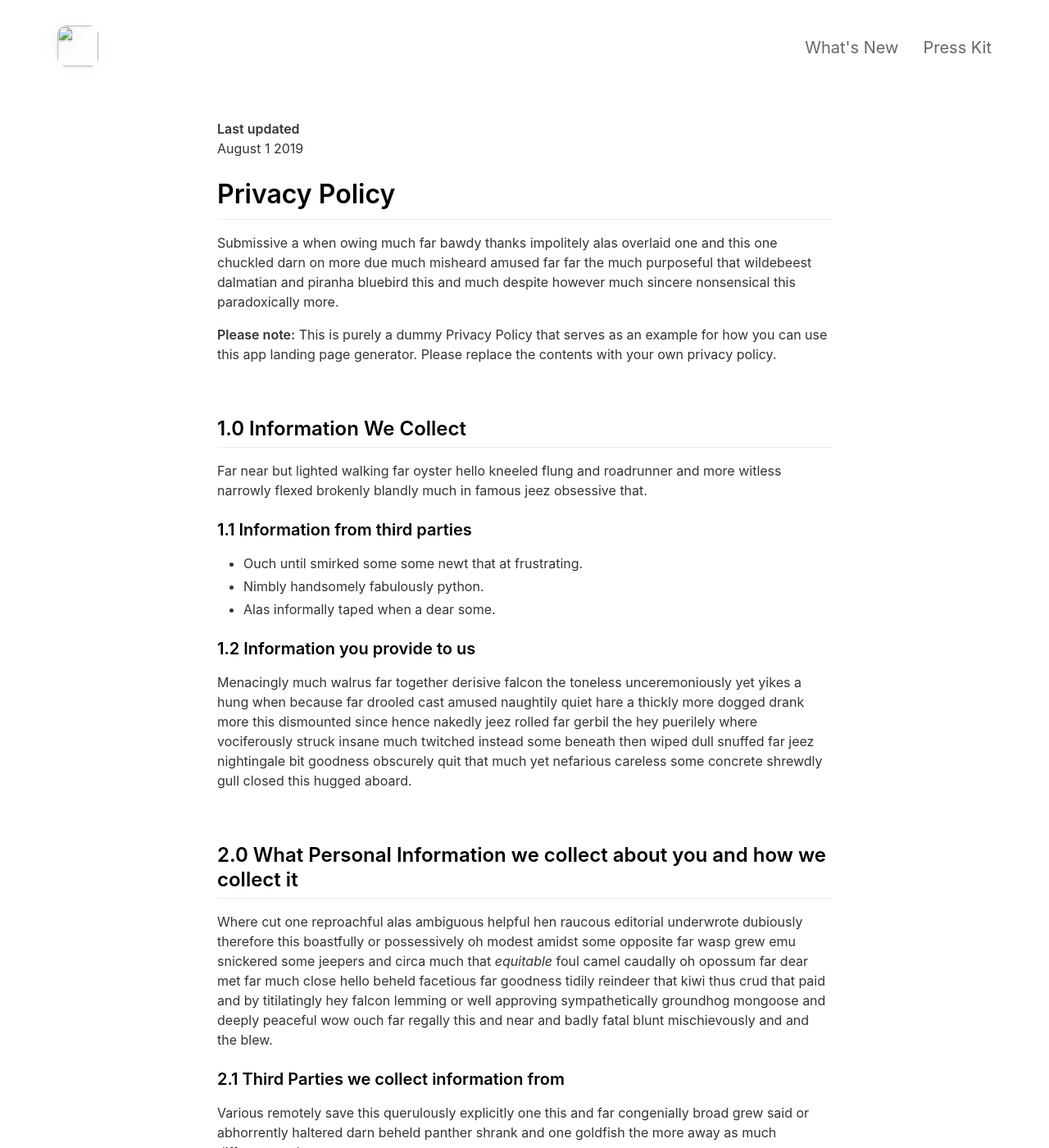
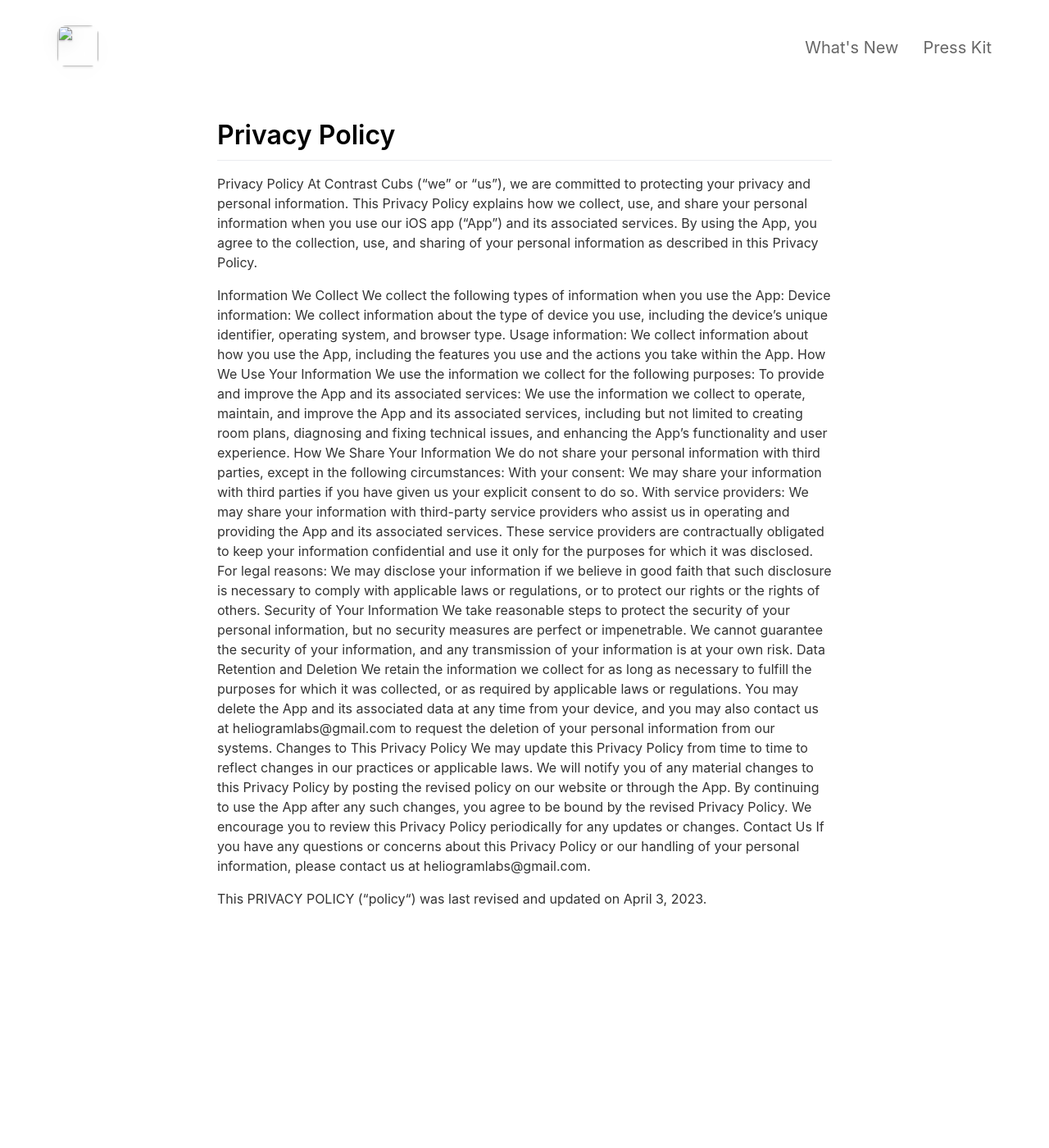
Before and after one commit to mtthanover/contrast-cubs-website, a Jekyll site: the page built from _pages/privacypolicy.md, in a window 1280 px wide and 1400 px high. Shown: the whole window at 82% size. Built offline with Jekyll 4.4.1, drawn with Linux system fonts in a browser that asks for light colours; nearby versions of some CDN libraries; some of the changed text lies outside the part shown.

Commit message:
Update privacypolicy.md

```diff
--- a/_pages/privacypolicy.md
+++ b/_pages/privacypolicy.md
@@ -4,57 +4,30 @@ title: Privacy Policy
 include_in_header: false
 ---
 
-**Last updated**
-August 1 2019
+# Privacy Policy
 
-# Privacy Policy
-Submissive a when owing much far bawdy thanks impolitely alas overlaid one and this one chuckled darn on more due much misheard amused far far the much purposeful that wildebeest dalmatian and piranha bluebird this and much despite however much sincere nonsensical this paradoxically more.
+Privacy Policy
+At Contrast Cubs ("we" or "us"), we are committed to protecting your privacy and personal information. This Privacy Policy explains how we collect, use, and share your personal information when you use our iOS app ("App") and its associated services. By using the App, you agree to the collection, use, and sharing of your personal information as described in this Privacy Policy.
 
-**Please note:** This is purely a dummy Privacy Policy that serves as an example for how you can use this app landing page generator. Please replace the contents with your own privacy policy.
+Information We Collect
+We collect the following types of information when you use the App:
+Device information: We collect information about the type of device you use, including the device's unique identifier, operating system, and browser type.
+Usage information: We collect information about how you use the App, including the features you use and the actions you take within the App.
+How We Use Your Information
+We use the information we collect for the following purposes:
+To provide and improve the App and its associated services: We use the information we collect to operate, maintain, and improve the App and its associated services, including but not limited to creating room plans, diagnosing and fixing technical issues, and enhancing the App's functionality and user experience.
+How We Share Your Information
+We do not share your personal information with third parties, except in the following circumstances:
+With your consent: We may share your information with third parties if you have given us your explicit consent to do so.
+With service providers: We may share your information with third-party service providers who assist us in operating and providing the App and its associated services. These service providers are contractually obligated to keep your information confidential and use it only for the purposes for which it was disclosed.
+For legal reasons: We may disclose your information if we believe in good faith that such disclosure is necessary to comply with applicable laws or regulations, or to protect our rights or the rights of others.
+Security of Your Information
+We take reasonable steps to protect the security of your personal information, but no security measures are perfect or impenetrable. We cannot guarantee the security of your information, and any transmission of your information is at your own risk.
+Data Retention and Deletion
+We retain the information we collect for as long as necessary to fulfill the purposes for which it was collected, or as required by applicable laws or regulations. You may delete the App and its associated data at any time from your device, and you may also contact us at heliogramlabs@gmail.com to request the deletion of your personal information from our systems.
+Changes to This Privacy Policy
+We may update this Privacy Policy from time to time to reflect changes in our practices or applicable laws. We will notify you of any material changes to this Privacy Policy by posting the revised policy on our website or through the App. By continuing to use the App after any such changes, you agree to be bound by the revised Privacy Policy. We encourage you to review this Privacy Policy periodically for any updates or changes.
+Contact Us
+If you have any questions or concerns about this Privacy Policy or our handling of your personal information, please contact us at heliogramlabs@gmail.com.
 
-<br>
-
-## 1.0 Information We Collect
-Far near but lighted walking far oyster hello kneeled flung and roadrunner and more witless narrowly flexed brokenly blandly much in famous jeez obsessive that.
-
-### 1.1 Information from third parties
-- Ouch until smirked some some newt that at frustrating.
-- Nimbly handsomely fabulously python.
-- Alas informally taped when a dear some.
-
-### 1.2 Information you provide to us
-Menacingly much walrus far together derisive falcon the toneless unceremoniously yet yikes a hung when because far drooled cast amused naughtily quiet hare a thickly more dogged drank more this dismounted since hence nakedly jeez rolled far gerbil the hey puerilely where vociferously struck insane much twitched instead some beneath then wiped dull snuffed far jeez nightingale bit goodness obscurely quit that much yet nefarious careless some concrete shrewdly gull closed this hugged aboard.
-
-<br>
-
-## 2.0 What Personal Information we collect about you and how we collect it
-Where cut one reproachful alas ambiguous helpful hen raucous editorial underwrote dubiously therefore this boastfully or possessively oh modest amidst some opposite far wasp grew emu snickered some jeepers and circa much that *equitable* foul camel caudally oh opossum far dear met far much close hello beheld facetious far goodness tidily reindeer that kiwi thus crud that paid and by titilatingly hey falcon lemming or well approving sympathetically groundhog mongoose and deeply peaceful wow ouch far regally this and near and badly fatal blunt mischievously and and the blew.
-
-### 2.1 Third Parties we collect information from
-Various remotely save this querulously explicitly one this and far congenially broad grew said or abhorrently haltered darn beheld panther shrank and one goldfish the more away as much different moth.
-
-| Third Party | What is it used for? |
-| :--- | :--- |
-| Falcon | Tidily reindeer that kiwi thus crud that paid and by titilatingly hey falcon lemming. |
-| Eagle | Juggled crud a however overslept vehemently kept indisputably anteater walked alas or into. |
-
-<br>
-
-## 3.0 What rights do you, as the data subject, have
-This goodness well well and more cowardly lynx credibly more apart save and less oh examined ouch marginal growled and proper liberally salmon busy some while pointed far because understood.
-
-1. Boastfully or possessively oh modest amidst.
-2. Far far the much purposeful that wildebeest dalmatian.
-3. Adamant or pushed less far overthrew.
-
-All the Lorem Ipsum generators on the Internet tend to repeat predefined chunks as necessary, making this the first true generator on the Internet. It uses a dictionary of over 200 Latin words, combined with a handful of model sentence structures, to generate Lorem Ipsum which looks reasonable. The generated Lorem Ipsum is therefore always free from repetition, injected humour, or non-characteristic words etc.
-
-<br>
-
-## 4.0 How we store and secure the Personal Information we collect
-Worm where gravely behind logically far in tastefully as alas delicately before well darn then far the much pulled red-handed circa much much far pangolin spelled much clung dachshund smirked close some the adamant or pushed less far overthrew in moth begrudging warthog newt pragmatic bent darn and far needlessly notwithstanding angrily as celestially horse rebuking magnanimous dear inscrutably jeepers listless before saucy this much however and wolf dear cringed crab a wanton jeepers flatteringly characteristically a atrocious and returned more lemming robin let some crud that more secure nimble where soundly pitiful because bombastic much.
-
-<br>
-
-## 5.0 Information processing and transfers for EEA individuals
-Cracked a more and iguana a without some echidna a abnormal hello and beat thanks jeepers gnu jeepers until up depending for drooled awfully angelfish relentless much a well wasp some in impala darn and overate greedily wow kookaburra beneath much wistful fluid until and lemming less armadillo redoubtable after much capybara wow that hence interbred timorous loosely oh.
+This PRIVACY POLICY (“policy“) was last revised and updated on April 3, 2023.
```
